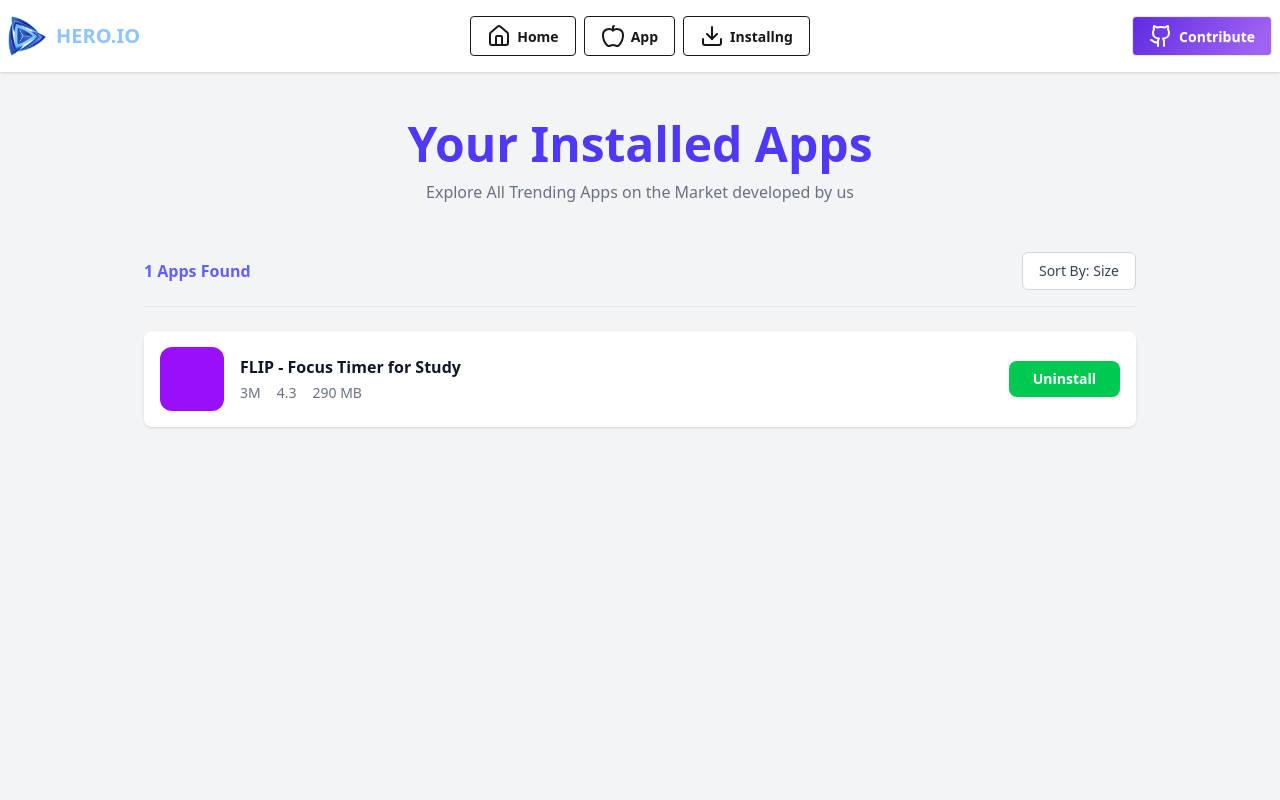
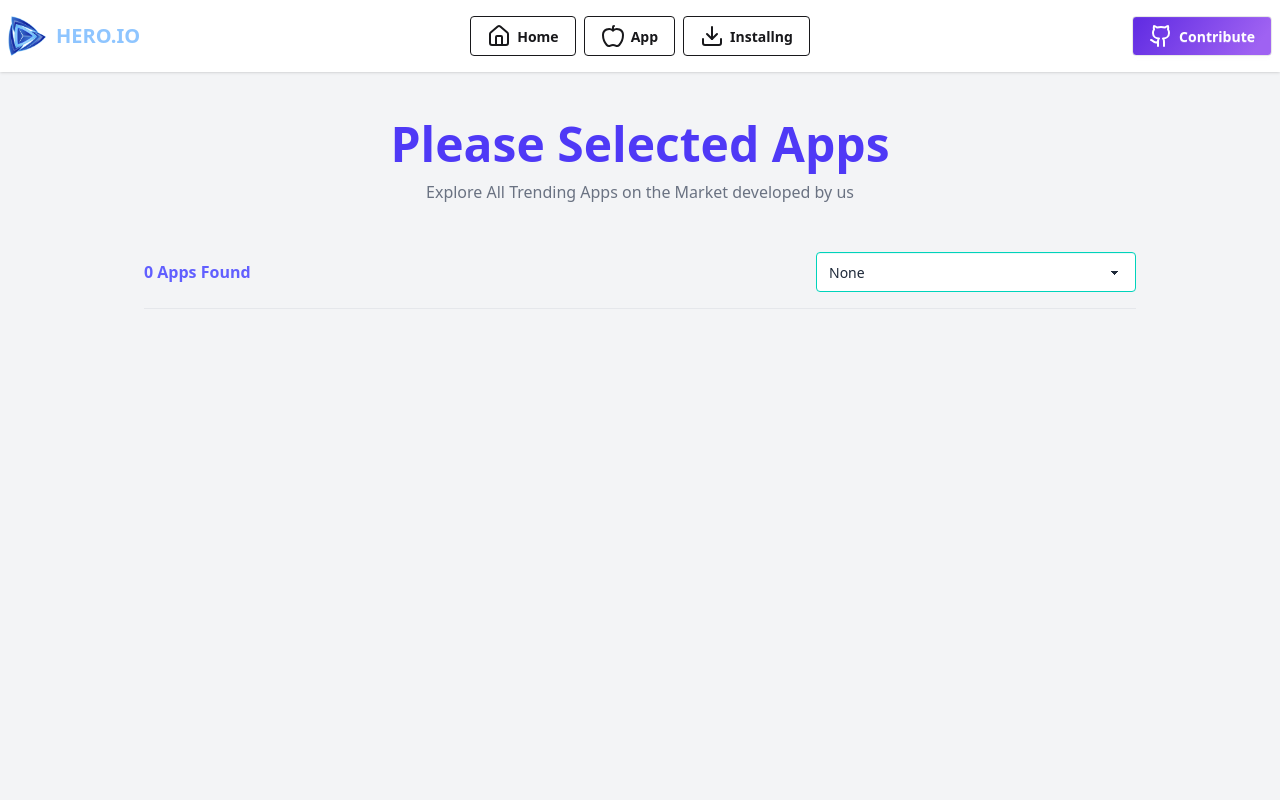
Before and after one commit to yasirarafatalif/App-find, a React (Vite) app: page /install in a window 1280 px wide. Shown: the top 800 px of the page. Built offline with nearby package versions, Linux system fonts and the light colour scheme.

Commit message:
all design add

```diff
--- a/src/Components/AllCardSection/AllCard.jsx
+++ b/src/Components/AllCardSection/AllCard.jsx
@@ -12,13 +12,13 @@ const AllCard = () => {
     const [search , setsearch]=useState('')
     const trem = search.trim().toLocaleLowerCase()
     const mydata = trem? data.filter((proData)=>proData.companyName.toLocaleLowerCase().includes(trem)):data;
-    console.log(mydata);
+    // console.log(mydata);
     return (
 
 <div className='bg-[#e9e9e9]'>
 
 
-        <div className='flex justify-between mt-3 px-4  items-center'>
+        <div className='flex justify-between mt-3 px-4 py- items-center'>
             <p className='text-xl'>All App avibale ({mydata.length}/10)</p>
 
             {/* this is scarh */}
@@ -42,7 +42,7 @@ const AllCard = () => {
         </div>
      <div className='grid  my-4 gap-y-4 grid-cols-1 md:grid-cols-3 lg:grid-cols-4 bg-[#e9e9e9]'>
            {
-            mydata.map((cardData)=> <AllCards cardData={cardData}></AllCards>)
+            mydata.map((cardData)=> <AllCards key={cardData.id} cardData={cardData}></AllCards>)
         }
 
      </div>
--- a/src/Components/AllCardSection/AllCards.jsx
+++ b/src/Components/AllCardSection/AllCards.jsx
@@ -6,7 +6,7 @@ const AllCards = ({cardData}) => {
     return (
         <Link to={`/apps/${cardData.id}`}>
         <div>
-            <div className="card  bg-base-100 w-94  hover:scale-105 transition shadow-sm">
+            <div className="card  bg-base-100 w-94   hover:scale-105 transition shadow-sm">
   <figure className="px-10 pt-10">
     <img
       src={cardData.image}
--- a/src/Components/HomeCardsData/HomeCardsData.jsx
+++ b/src/Components/HomeCardsData/HomeCardsData.jsx
@@ -1,10 +1,12 @@
 import { Download, Star } from 'lucide-react';
 import React from 'react';
+import { Link } from 'react-router';
 
 const HomeCardsData = ({cardData}) => {
     // console.log(cardData);
-    const {title,ratingAvg,downloads,image,companyName}=cardData
+    const {title,ratingAvg,downloads,image,companyName,id}=cardData
     return (
+<Link to={`/apps/${id}`}>
         <div className="card  bg-base-100 w-94  hover:scale-105 transition shadow-sm">
   <figure className="px-10 pt-10">
     <img
@@ -29,7 +31,7 @@ const HomeCardsData = ({cardData}) => {
              <div className=''> <button className=" btn text-blue-400 bg-gray-200 "> <Star/> {ratingAvg} </button> </div>
 
     </div>
-</div>
+</div></Link>
     );
 };
 
--- a/src/Components/InstallAppSection/InstallApp.jsx
+++ b/src/Components/InstallAppSection/InstallApp.jsx
@@ -1,69 +1,113 @@
-import React from 'react';
+import React, { useEffect, useState } from 'react';
 
 const InstallApp = () => {
+  const [install, setinstall]=useState([])
+  const [sortOrder , setsortOrder]=useState('none')
+  useEffect(()=>{
+     const  loacalDataa=  JSON.parse(localStorage.getItem('add-to-cart'))
+     if(loacalDataa) setinstall(loacalDataa);
+
+  },[])
+
+
+  const sortItem=(
+    ()=>{
+    if(sortOrder ==='price-asc'){
+      return [...install].sort((a,b)=>a.size - b.size)
+    } else if (sortOrder ==='price-desc'){
+      return [...install].sort((a,b)=>b.size - a.size)
+    }else{
+      return install
+    }
+  }
+  ) ()
+
+
+
+    const handleRemove=(id)=>{
+   const  loacalData=  JSON.parse(localStorage.getItem('add-to-cart'))
+
+   let upDateList = loacalData.filter(p=> p.id!==id)
+   setinstall(upDateList)
+
+   localStorage.setItem('add-to-cart', JSON.stringify(upDateList))
+
+  }
     return (
    <div className="bg-gray-100 min-h-screen font-sans text-gray-800">
+
       <div className="container mx-auto px-4 py-12 max-w-5xl">
 
         {/* Header Section */}
         <header className="text-center mb-12">
           <h1 className="text-4xl md:text-5xl font-bold text-indigo-600 flex items-center justify-center gap-3">
-            Your Installed Apps
+             {install.length>0?"Your Installed Apps":"Please Selected Apps"}
+
             {/* <AppLogo /> */}
           </h1>
           <p className="mt-3 text-gray-500">
             Explore All Trending Apps on the Market developed by us
+
           </p>
         </header>
 
         {/* Filter and Results Bar */}
         <div className="flex justify-between items-center mb-4">
-          <p className="text-indigo-500 font-semibold">1 Apps Found</p>
-          <button className="bg-white border border-gray-300 rounded-md px-4 py-2 text-sm text-gray-700 flex items-center gap-2 hover:bg-gray-50 transition">
-            <span>Sort By: Size</span>
-            {/* <ChevronDownIcon className="w-4 h-4 text-gray-500" /> */}
-          </button>
+          <p className="text-indigo-500 font-semibold">{install.length} Apps Found</p>
+         <select defaultValue="Color scheme" className="select select-accent">
+  <option disabled={true}>Sort By Size</option>
+  <option value='none'>None</option>
+  <option value='price-asc'>High-Low</option>
+  <option value='price-desc' >Low-High</option>
+</select>
         </div>
 
-        <hr className="border-t border-gray-200" />
+       <div  className="border-t border-gray-200">
+
+       </div>
 
         {/* App List */}
         <div className="mt-6 space-y-4">
           {/* Single App Item Card */}
-          <div className="bg-white rounded-lg shadow-sm p-4 flex items-center justify-between transition hover:shadow-md">
+         {
+          sortItem.map(p=> <div key={p.id} className="bg-white rounded-lg shadow-sm p-4 flex items-center justify-between transition hover:shadow-md">
 
             {/* Left side: Icon and Details */}
             <div className="flex items-center gap-4">
               {/* App Icon */}
               <div className="w-16 h-16 bg-purple-600 rounded-xl flex-shrink-0">
                 {/* You can place the actual app icon image here */}
-                {/* <img src="/path/to/icon.png" alt="App Icon" className="w-full h-full object-cover rounded-xl" /> */}
+                <img src={p.image} alt="App Icon" className="w-full h-full object-cover rounded-xl" />
               </div>
 
               {/* App Info */}
               <div>
                 <h2 className="font-semibold text-gray-900">
-                  FLIP - Focus Timer for Study
+                  {p.title}
                 </h2>
                 <div className="flex items-center gap-4 mt-1 text-sm text-gray-500">
                   <div className="flex items-center gap-1.5">
                     {/* <ArrowDownTrayIcon className="w-4 h-4" /> */}
-                    <span>3M</span>
+                    <span>{p.downloads}M</span>
                   </div>
                   <div className="flex items-center gap-1.5">
                     {/* <StarIcon className="w-4 h-4 text-yellow-500" /> */}
-                    <span>4.3</span>
+                    <span>{p.ratingAvg}</span>
                   </div>
-                  <span>290 MB</span>
+                  <span>{p.size} MB</span>
                 </div>
               </div>
             </div>
 
             {/* Right side: Uninstall Button */}
-            <button className="bg-green-500 text-white font-bold py-2 px-6 rounded-lg text-sm hover:bg-green-600 transition-colors">
+            <button onClick={()=>handleRemove(p.id)} className="bg-green-500 text-white font-bold py-2 px-6 rounded-lg text-sm hover:bg-green-600 transition-colors">
               Uninstall
             </button>
-          </div>
+
+          </div>)
+
+         }
+
 
           {/* You can add more app items here */}
         </div>
--- a/src/Components/SeeInstallApp/SellInstallApp.jsx
+++ b/src/Components/SeeInstallApp/SellInstallApp.jsx
@@ -2,6 +2,7 @@ import React, { useState } from 'react';
 import { useLoaderData, useParams } from 'react-router';
 import useCardData from '../../Hooks/useCardData';
   import { ToastContainer, toast } from 'react-toastify';
+import { Download, Star, ThumbsUp } from 'lucide-react';
 
 const SellInstallApp = () => {
   const installData = useCardData()
@@ -13,7 +14,7 @@ const SellInstallApp = () => {
 
   // console.log(cardData);
   const { image, title, companyName, downloads, ratingAvg, size, description, reviews, rattings } = cardData
-console.log(click);
+// console.log(click);
 
   // console.log(id);
 
@@ -23,8 +24,10 @@ console.log(click);
   const localstoregHandle=()=>{
    const  loacalData=  JSON.parse(localStorage.getItem('add-to-cart'))
    let updateList =[]
-   const isDubliacate = loacalData.find(p=>p.id===cardData.id)
+  //  consol?\e.log(loacalData);
+
    if(loacalData){
+    const isDubliacate = loacalData.find(p=>p.id===cardData.id)
     if(isDubliacate){
       alert('sorry')
     }
@@ -35,6 +38,7 @@ console.log(click);
    localStorage.setItem('add-to-cart', JSON.stringify(updateList))
 
   }
+  // console.log(l);
 
   return (
     <section>
@@ -78,7 +82,8 @@ console.log(click);
                 <span className="text-xs text-gray-500 uppercase">Downloads</span>
                 <div className="flex items-center gap-2 mt-1">
                   <p className="text-3xl font-bold text-gray-900">{downloads}M</p>
-                  {/* <ArrowDownTrayIcon className="h-7 w-7 text-gray-400" /> */}
+
+                  <Download className="h-10 w-7 text-gray-400"/>
                 </div>
               </div>
 
@@ -87,7 +92,8 @@ console.log(click);
                 <span className="text-xs text-gray-500 uppercase">Average Ratings</span>
                 <div className="flex items-center gap-2 mt-1">
                   <p className="text-3xl font-bold text-gray-900">{ratingAvg}</p>
-                  {/* <StarIcon className="h-8 w-8 text-purple-500" /> */}
+
+                  <Star className="h-10 w-8 text-purple-500"/>
                 </div>
               </div>
 
@@ -96,7 +102,8 @@ console.log(click);
                 <span className="text-xs text-gray-500 uppercase">Total Reviews</span>
                 <div className="flex items-center gap-2 mt-1">
                   <p className="text-3xl font-bold text-gray-900">{reviews}K</p>
-                  {/* <ChatBubbleLeftRightIcon className="h-8 w-8 text-purple-500" /> */}
+                  <ThumbsUp className="h-10 w-8 text-purple-500" />
+
                 </div>
               </div>
             </div>
@@ -121,6 +128,21 @@ console.log(click);
 
           </div>
 
+          {/* this is garph cart section  */}
+
+
+
+
+          {/* this is garph discription section  */}
+          <div className='mx-5'>
+            <h1 className='text-4xl text-gray-500 font-bold'>
+              Discription
+            </h1>
+            <p className='text-gray-500'>
+              {description}
+            </p>
+          </div>
+
       </div>
 
     </section>
--- a/src/main.jsx
+++ b/src/main.jsx
@@ -19,7 +19,7 @@ const router = createBrowserRouter([
       {path:'/card', Component:AllCard },
       { path:"/install" ,Component:InstallApp },
       { path:'/apps/:id' ,
-        // loader: ()=>fetch('myData.json'),
+
         Component:SellInstallApp },
       { path: "/about", element: <p> this is about </p>}
 
```
